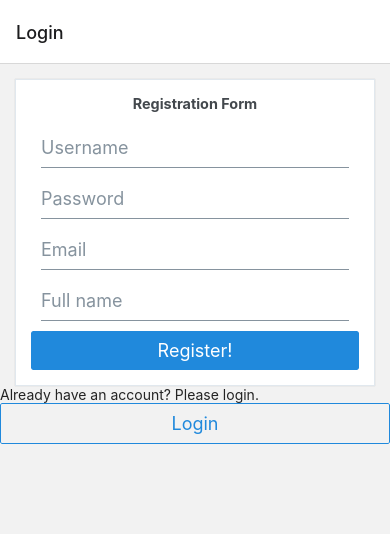
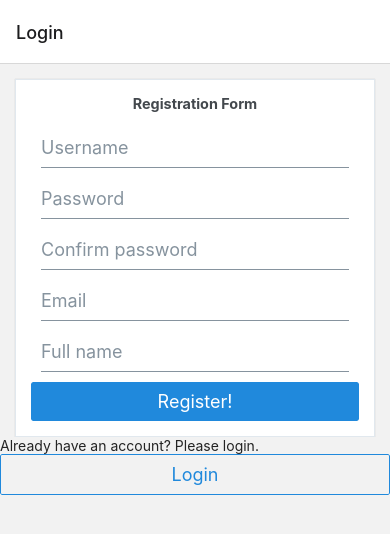
Before and after one commit to sallyzy0123/wbma23-example, a React Native app: screen /Login in a window 390 px wide. Both pictures are taken after a click on the button "Register". Shown: the top 534 px of the page. Built offline with nearby package versions, Linux system fonts and the light colour scheme.

Commit message:
reg & login form validation done

```diff
--- a/components/LoginForm.js
+++ b/components/LoginForm.js
@@ -37,22 +37,27 @@
         <Card.Title>Login Form</Card.Title>
         <Controller
           control={control}
-          rules={{required: true, minLength: 3}}
+          rules={{required: {value: true, message: 'is required'}}}
           render={({field: {onChange, onBlur, value}}) => (
               <Input
                 placeholder="Username"
                 onBlur={onBlur}
                 onChangeText={onChange}
                 value={value}
+                errorMessage={errors.username && errors.username.message}
               />
           )}
           name="username"
         />
-        {errors.username?.type === 'required' && <Text>is required</Text>}
-        {errors.username?.type === 'minLength' && (<Text>min length is 3 characters</Text>)}
+
         <Controller
           control={control}
-          rules={{required: true, minLength: 5}}
+          rules={{
+            required: {
+              value: true,
+              message: 'password is required'
+            },
+          }}
           render={({field: {onChange, onBlur, value}}) => (
               <Input
                 placeholder="Password"
@@ -60,11 +65,11 @@
                 onChangeText={onChange}
                 value={value}
                 secureTextEntry={true}
+                errorMessage={errors.password && errors.password.message}
               />
           )}
           name="password"
         />
-        {errors.password && <Text>Password (min.5 chars) is required.</Text>}
         <Button
           title="Log in!"
           onPress={handleSubmit(logIn)}
--- a/components/RegisterForm.js
+++ b/components/RegisterForm.js
@@ -2,6 +2,7 @@
 import {useUser} from '../hooks/ApiHooks';
 import {Controller, useForm} from 'react-hook-form';
 import {Card, Button, Text, Input} from '@rneui/themed';
+import {ScrollView} from 'react-native';
 
 const RegisterForm = (props) => {
     // const {setIsLoggedIn} = useContext(MainContext);
@@ -9,14 +10,22 @@
     const {postUser, checkUsername} = useUser();
     const {
         control,
+        getValues,
         handleSubmit,
-        formState: {errors}
+        formState: {errors},
     } = useForm({
-        defaultValues: {username: '', password: '', email: '', full_name: ''},
+        defaultValues: {
+          username: '',
+          password: '',
+          confirmPassword: '',
+          email: '',
+          full_name: ''
+        },
         mode: 'onBlur',
     });
 
     const register = async (registerData) => {
+        delete registerData.confirmPassword;
         console.log('Registering: ', registerData);
         try {
           const registerResult = await postUser(registerData);
@@ -38,6 +47,7 @@
     };
 
   return (
+    <ScrollView>
     <Card>
       <Card.Title>Registration Form</Card.Title>
         <Controller
@@ -80,15 +90,48 @@
                 onChangeText={onChange}
                 value={value}
                 secureTextEntry={true}
-                errorMessage={errors.upassword && errors.password.message}
+                errorMessage={errors.password && errors.password.message}
               />
           )}
           name="password"
         />
 
+<Controller
+          control={control}
+          rules={{
+            validate: (value) => {
+              if (value === getValues('password')){
+                return true;
+              } else {
+                return 'passwords must match';
+              }
+            },
+          }}
+          render={({field: {onChange, onBlur, value}}) => (
+              <Input
+                placeholder="Confirm password"
+                onBlur={onBlur}
+                onChangeText={onChange}
+                value={value}
+                secureTextEntry={true}
+                errorMessage={errors.confirmPassword && errors.confirmPassword.message}
+              />
+          )}
+          name="confirmPassword"
+        />
+
         <Controller
           control={control}
-          rules={{required: true}}
+          rules={{
+            required: {
+              value: true,
+              message: 'email is required'
+            },
+            pattern: {
+              value: /^[a-z0-9.]{1,64}@[a-z0-9.-]{3,64}/i,
+              message: 'Must be a valid email',
+            },
+          }}
           render={({field: {onChange, onBlur, value}}) => (
               <Input
                 placeholder="Email"
@@ -96,14 +139,20 @@
                 onChangeText={onChange}
                 value={value}
                 autoCapitalize="none"
+                errorMessage={errors.email && errors.email.message}
               />
           )}
           name="email"
         />
-        {errors.email?.type === 'required' && <Text>is required</Text>}
+
         <Controller
           control={control}
-          rules={{minLength: 3}}
+          rules={{
+            minLength: {
+              value: 3,
+              message: 'must be at least 3 chars.'
+            }
+          }}
           render={({field: {onChange, onBlur, value}}) => (
               <Input
                 placeholder="Full name"
@@ -111,16 +160,16 @@
                 onChangeText={onChange}
                 value={value}
                 autoCapitalize="words"
+                errorMessage={errors.full_name && errors.full_name.message}
               />
           )}
           name="full_name"
         />
-        {errors.full_name?.type === 'minLength' && (<Text>min length is 3 characters</Text>)}
         <Button
           title="Register!"
           onPress={handleSubmit(register)}/>
       </ Card>
-
+      </ScrollView>
   )
 }
 
--- a/views/Login.js
+++ b/views/Login.js
@@ -7,6 +7,7 @@
 import LoginForm from '../components/LoginForm';
 import RegisterForm from '../components/RegisterForm';
 import {Button, Text} from '@rneui/themed';
+import {ScrollView} from 'react-native';
 
 const Login = ({navigation}) => {
   const {setIsLoggedIn, setUser} = useContext(MainContext);
@@ -33,6 +34,7 @@
   }, []);
 
   return (
+    <ScrollView>
     <TouchableOpacity onPress={() => Keyboard.dismiss()} activeOpacity={1}>
       <KeyboardAvoidingView
         behavior={Platform.OS === 'ios' ? 'padding' : 'height'}>
@@ -50,7 +52,7 @@
         />
       </KeyboardAvoidingView>
     </TouchableOpacity>
-
+    </ScrollView>
   );
 };
 
```
